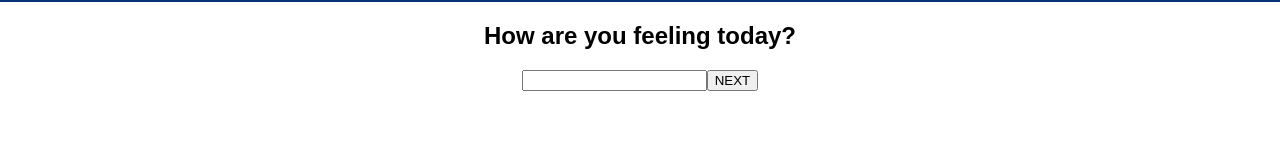
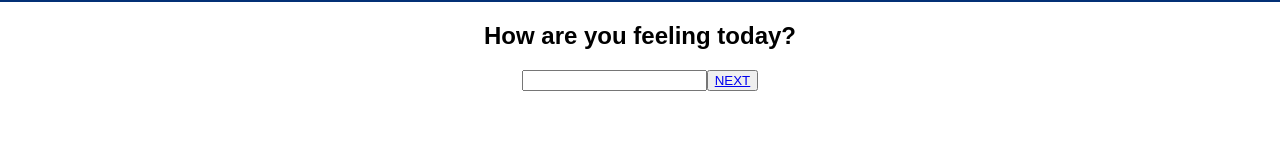
Before and after one commit to laheavey/weekend-redux-feedback-loop, a React (Create React App) app: page /#/Edit in a window 1280 px wide. Before the commit this address led to /#/. Shown: the part 157-300 px from the top of the page. Built offline with nearby package versions, Linux system fonts and the light colour scheme.

Commit message:
Add edit button functionality saving prior answers, linking back to review.

```diff
--- a/src/components/1FeelingQuestion/FeelingQuestion.jsx
+++ b/src/components/1FeelingQuestion/FeelingQuestion.jsx
@@ -1,9 +1,10 @@
 import { useState } from 'react';
 import { useDispatch, useSelector } from 'react-redux';
-import { Link } from 'react-router-dom';
+import { Link, useRouteMatch } from 'react-router-dom';
 
 function FeelingQuestion () {
     const dispatch = useDispatch();
+    const routeMatch = useRouteMatch();
     const [feelingInput, setFeelingInput] = useState('');
 
     const feelingAnswer = useSelector(store => store.feelingAnswer);
@@ -15,6 +16,14 @@ function FeelingQuestion () {
             type: 'SET_FEELING_ANSWER',
             payload: feelingInput
         })
+    }
+
+    const checkIfEdit = () => {
+        if (routeMatch.path.includes('Edit')) {
+            return '/ReviewFeedback';
+        } else {
+            return '/UnderstandingQuestion';
+        }
     }
 
     // Renders page asking for rating of feeling. A
@@ -31,13 +40,9 @@ function FeelingQuestion () {
             placeholder={feelingAnswer}
             onChange={(event) => setFeelingInput(event.target.value)}
             ></input>
-            {feelingInput
-            ? <button onClick={handleDispatch}>
-            <Link to='/UnderstandingQuestion'>NEXT</Link>
+            <button onClick={handleDispatch}>
+            <Link to={checkIfEdit}>NEXT</Link>
             </button>
-            : <button>NEXT</button>
-            }
-
         </form>
         </>
 
--- a/src/components/2UnderstandingQuestion/UnderstandingQuestion.jsx
+++ b/src/components/2UnderstandingQuestion/UnderstandingQuestion.jsx
@@ -1,9 +1,10 @@
 import { useState } from 'react';
 import { useDispatch, useSelector } from 'react-redux';
-import { Link } from 'react-router-dom';
+import { Link, useRouteMatch } from 'react-router-dom';
 
 function UnderstandingQuestion () {
     const dispatch = useDispatch();
+    const routeMatch = useRouteMatch();
     const [understandingInput, setUnderstandingInput] = useState('');
 
     const understandingAnswer = useSelector(store => store.understandingAnswer);
@@ -16,6 +17,14 @@ function UnderstandingQuestion () {
             payload: understandingInput
         })
     };
+
+    const checkIfEdit = () => {
+        if (routeMatch.path.includes('Edit')) {
+            return '/ReviewFeedback';
+        } else {
+            return '/SupportQuestion';
+        }
+    }
 
     // Renders page asking for rating of understanding. A
     // value is required; input is dispatched when the
@@ -31,9 +40,9 @@ function UnderstandingQuestion () {
             placeholder={understandingAnswer}
             onChange={(event) => setUnderstandingInput(event.target.value)}
             ></input>
-                <button onClick={handleDispatch}>
-                <Link to='/SupportQuestion'>NEXT</Link>
-                </button>
+            <button onClick={handleDispatch}>
+            <Link to={checkIfEdit}>NEXT</Link>
+            </button>
         </form>
         </>
     )
--- a/src/components/3SupportQuestion/SupportQuestion.jsx
+++ b/src/components/3SupportQuestion/SupportQuestion.jsx
@@ -1,9 +1,10 @@
 import { useState } from 'react';
 import { useDispatch, useSelector } from 'react-redux';
-import { Link } from 'react-router-dom';
+import { Link, useRouteMatch } from 'react-router-dom';
 
 function SupportQuestion () {
     const dispatch = useDispatch();
+    const routeMatch = useRouteMatch();
     const [supportInput, setSupportInput] = useState('');
 
     const supportAnswer = useSelector(store => store.supportAnswer);
@@ -16,6 +17,14 @@ function SupportQuestion () {
             payload: supportInput
         })
     };
+
+    const checkIfEdit = () => {
+        if (routeMatch.path.includes('Edit')) {
+            return '/ReviewFeedback';
+        } else {
+            return '/CommentsQuestion';
+        }
+    }
 
     // Renders page asking for rating of support. A
     // value is required; input is dispatched when the
@@ -32,7 +41,7 @@ function SupportQuestion () {
             onChange={(event) => setSupportInput(event.target.value)}
             ></input>
                 <button onClick={handleDispatch}>
-                <Link to='/CommentsQuestion'>NEXT</Link>
+                <Link to={checkIfEdit}>NEXT</Link>
                 </button>
         </form>
         </>
--- a/src/components/4CommentsQuestion/CommentsQuestion.jsx
+++ b/src/components/4CommentsQuestion/CommentsQuestion.jsx
@@ -1,9 +1,10 @@
 import { useState } from 'react';
 import { useDispatch, useSelector } from 'react-redux';
-import { Link, useHistory } from 'react-router-dom';
+import { Link, useRouteMatch } from 'react-router-dom';
 
 function CommentsQuestion () {
     const dispatch = useDispatch();
+    const routeMatch = useRouteMatch();
     const [commentsInput, setCommentsInput] = useState('');
 
     const commentsAnswer = useSelector(store => store.commentsAnswer);
@@ -18,6 +19,14 @@ function CommentsQuestion () {
         })
     }
 
+    const checkIfEdit = () => {
+        if (routeMatch.path.includes('Edit')) {
+            return {commentsAnswer};
+        } else {
+            return 'Enter comments here.';
+        }
+    }
+
     // Renders feedback page asking for comments. Any value
     // entered (including nothing) is dispatched when the
     // 'NEXT' button is clicked, and the next page is loaded.
@@ -27,8 +36,7 @@ function CommentsQuestion () {
             <form>
                 <input
                 type='text'
-                label='Enter comments here.'
-                placeholder={commentsAnswer}
+                placeholder='Enter comments here.'
                 value={commentsInput}
                 onChange={(event) => setCommentsInput(event.target.value)}
                 ></input>
--- a/src/components/5ReviewFeedback/ReviewFeedback.jsx
+++ b/src/components/5ReviewFeedback/ReviewFeedback.jsx
@@ -4,6 +4,7 @@ import { Link, useHistory } from 'react-router-dom';
 
 
 function ReviewFeedback () {
+
     // I can't remember if these are called reducers or selectors,
     // but either way, these values update as the user moves through
     // the feedback form. I called them here today for a serious chat,
@@ -31,6 +32,7 @@ function ReviewFeedback () {
         }).then((response) => {
             console.log('Success in POST /feedback!', response.data);
             history.push('/Success');
+
         }).catch((error) => {
             console.log('Error in POST /feedback: ', error);
             alert('Error: Please validate feedback and try again.');
@@ -45,13 +47,16 @@ function ReviewFeedback () {
         <h2>Review Your Feedback</h2>
         <section>
             <li>Feelings: {feelingAnswer}</li>
-            <button><Link to='/'>Edit</Link></button>
+            <button><Link to='/Edit'>Edit</Link></button>
+
             <li>Understanding: {understandingAnswer}</li>
-            <button><Link to='/UnderstandingQuestion'>Edit</Link></button>
+            <button><Link to='/UnderstandingQuestion/Edit'>Edit</Link></button>
+
             <li>Support: {supportAnswer}</li>
-            <button><Link to='/SupportQuestion'>Edit</Link></button>
+            <button><Link to='/SupportQuestion/Edit'>Edit</Link></button>
+
             <li>Comments: {commentsAnswer}</li>
-            <button><Link to='/CommentsQuestion'>Edit</Link></button>
+            <button><Link to='/CommentsQuestion/Edit'>Edit</Link></button>
         </section>
         <button onClick={handleSubmit}>SUBMIT
         </button>
--- a/src/components/App/App.jsx
+++ b/src/components/App/App.jsx
@@ -36,24 +36,30 @@ function App() {
         <Route exact path='/'>
           <FeelingQuestion />
         </Route>
-        <Route exact path='/Edit'>
-          <FeelingQuestion />
-        </Route>
+            <Route exact path='/Edit'>
+              <FeelingQuestion />
+            </Route>
 
         <Route exact path='/UnderstandingQuestion'>
           <UnderstandingQuestion />
         </Route>
-        <Route exact path='/Edit/UnderstandingQuestion'>
-          <FeelingQuestion />
-        </Route>
+            <Route exact path='/UnderstandingQuestion/Edit'>
+              <FeelingQuestion />
+            </Route>
 
         <Route exact path='/SupportQuestion'>
           <SupportQuestion />
         </Route>
+            <Route exact path='/SupportQuestion/Edit'>
+              <SupportQuestion />
+            </Route>
 
         <Route exact path='/CommentsQuestion'>
           <CommentsQuestion />
         </Route>
+            <Route exact path='/CommentsQuestion/Edit'>
+              <CommentsQuestion />
+            </Route>
 
         <Route exact path='/ReviewFeedback'>
           <ReviewFeedback />
```
